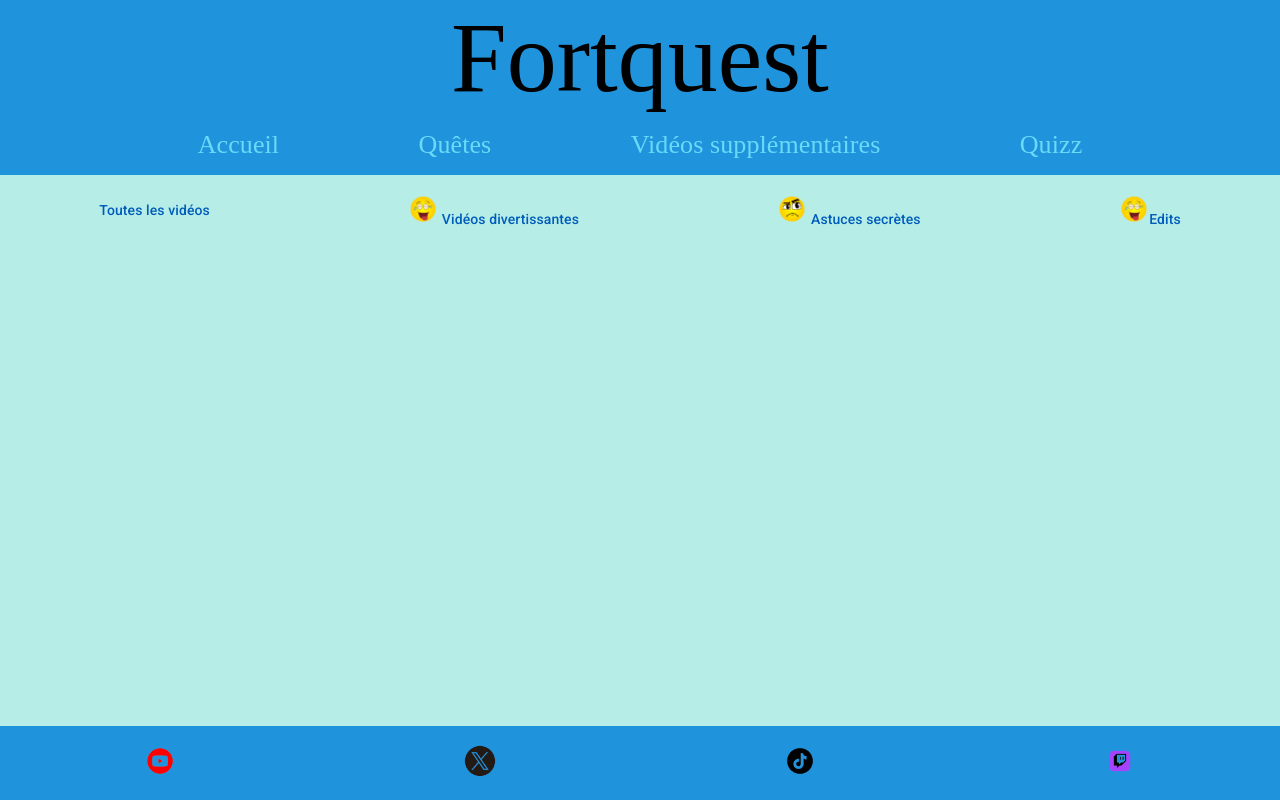
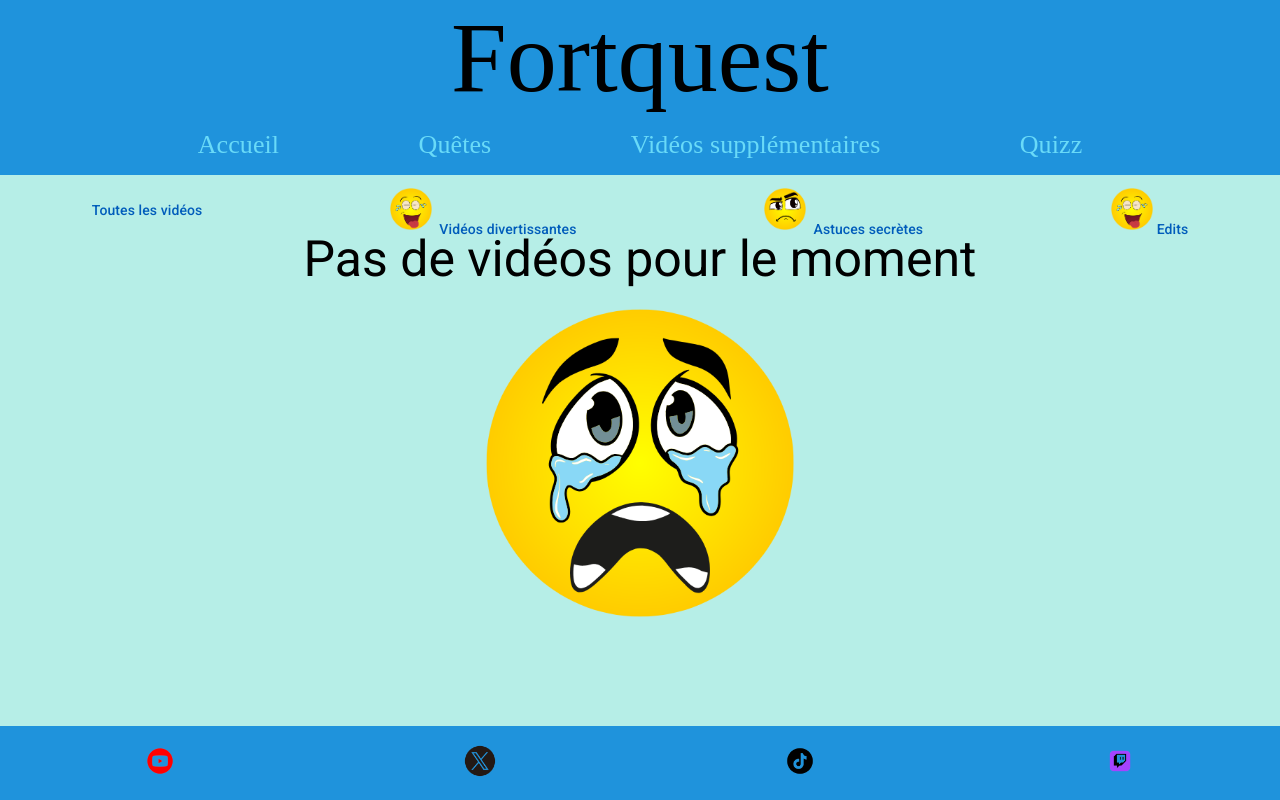
Before and after one commit to Alerwann/alerwann-fortquest, an Angular app: page /videos in a window 1280 px wide. Built offline with nearby package versions, Linux system fonts and the light colour scheme; a web font is replaced by a local one.

Commit message:
mise a jour vidéo

```diff
--- a/src/app/video/video.component.css
+++ b/src/app/video/video.component.css
@@ -13,7 +13,7 @@
 }
 
 img{
-    height: 30px;
+    height: 50px;
 }
 
 .entete{
@@ -22,3 +22,12 @@ img{
     gap: 10px;
     align-items: center;
 }
+
+.faux{
+    font-size: 50px;
+    text-align: center;
+  }
+
+.grosseim{
+    height: 350px;
+}
--- a/src/app/video/video.component.html
+++ b/src/app/video/video.component.html
@@ -11,6 +11,11 @@
     <img src="assets/lol.png" alt="edit">Edits</button>
 </div>
 
+<div *ngIf="videos.length===0" class="faux">
+  Pas de vidéos pour le moment
+  <br />
+  <img class="grosseim" src="assets/logo trist.png" alt="logo triste" />
+</div>
 <div class="cards">
   <div *ngFor="let video of filterdvideo">
     <div class="card">
```
